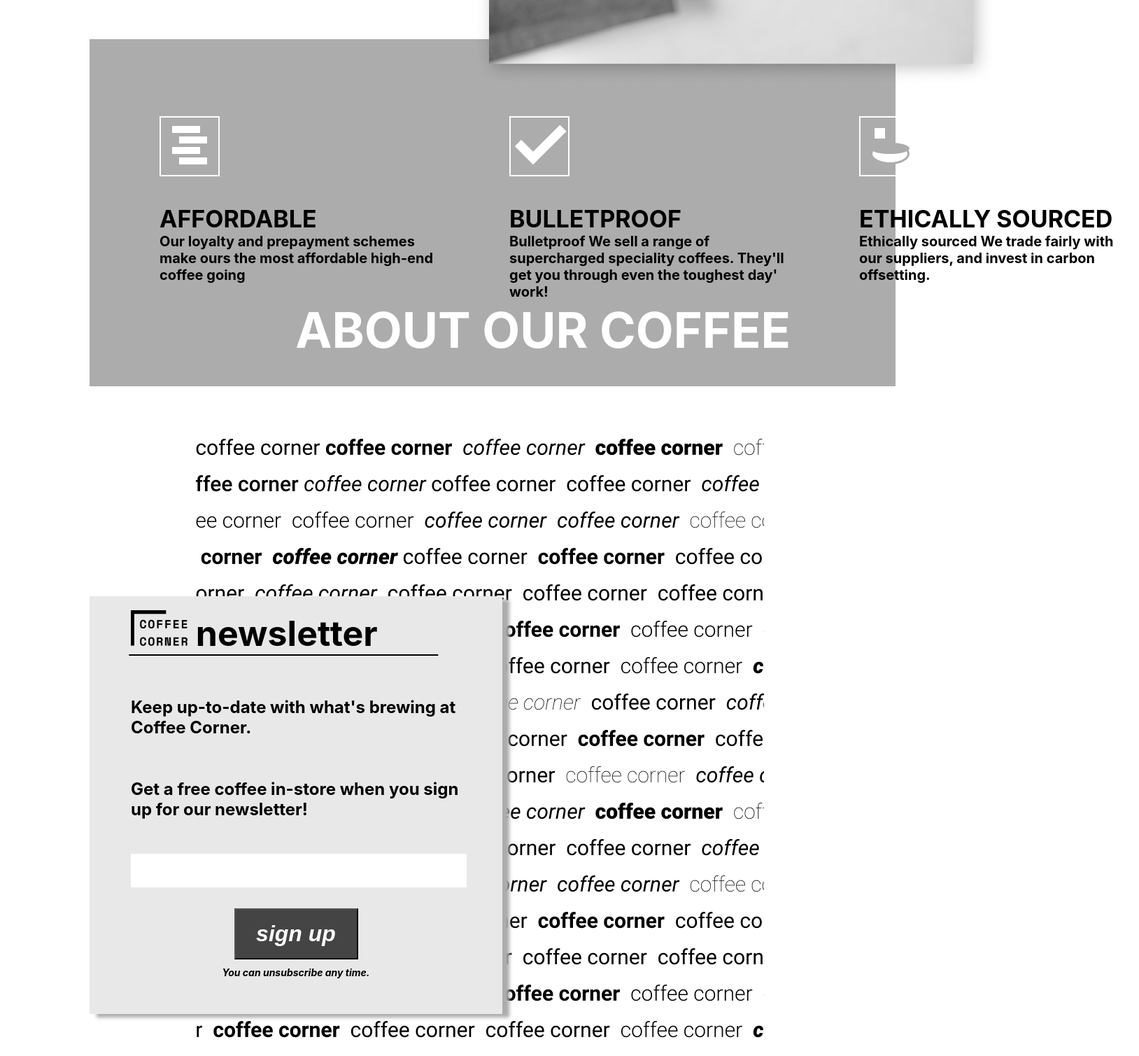
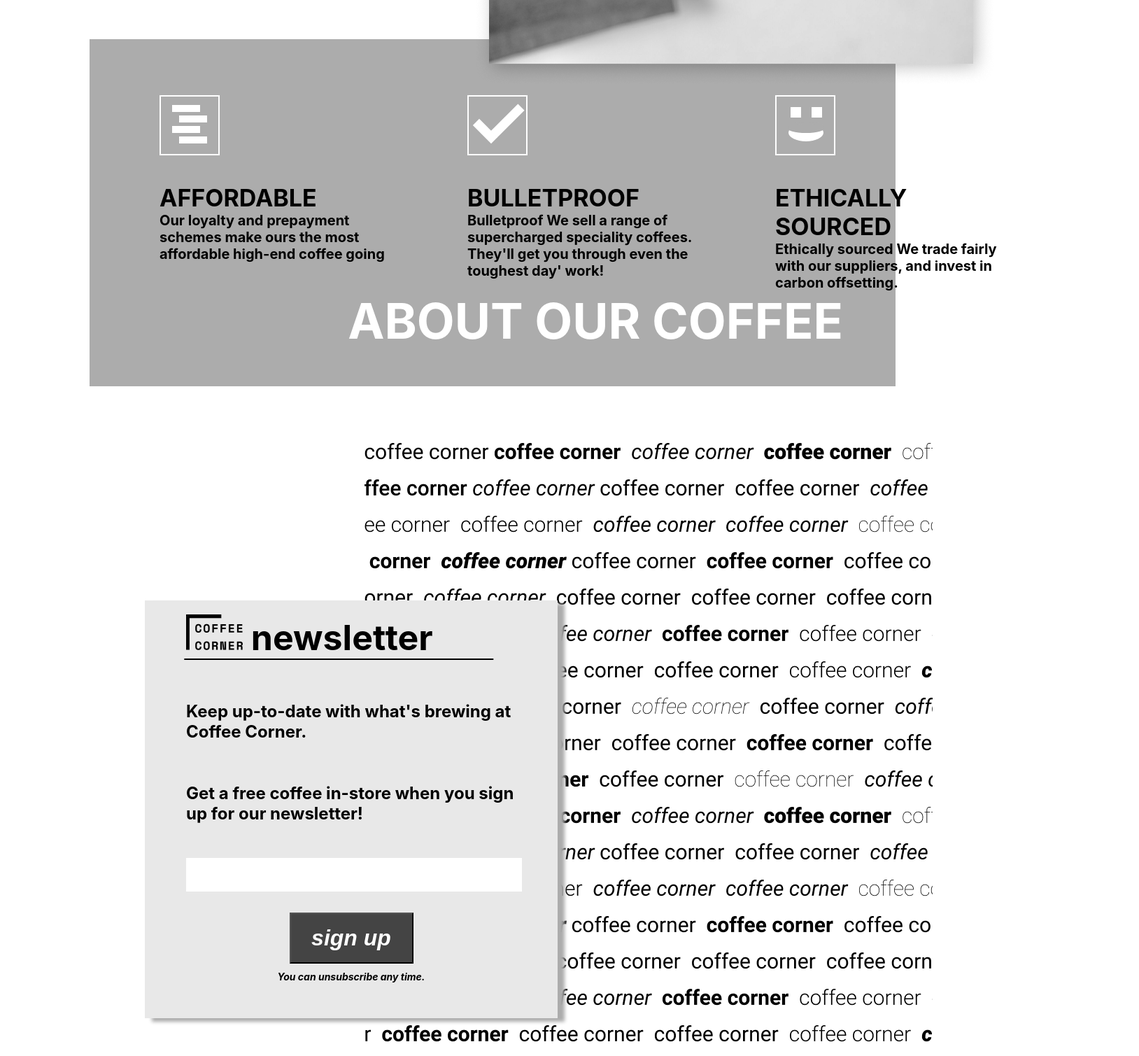
Before and after one commit to mperickson3/Coffee-Corner-App, a React (Create React App) app: page / in a window 1280 px wide. Shown: the part 880-2389 px from the top of the page at 70% size, 1628 px wide, since content can reach past the window. Built offline with nearby package versions, Linux system fonts and the light colour scheme.

Commit message:
Mostly display fixes

```diff
--- a/src/components/AboutOurCoffee/aboutOurCoffee.css
+++ b/src/components/AboutOurCoffee/aboutOurCoffee.css
@@ -1,7 +1,6 @@
 .greyBox {
   height: 496px;
-  width: 90%;
-  right: 0;
+  width: 90vw;
   margin-left: 10%;
   background-color: #acacac;
   color: white;
@@ -11,7 +10,7 @@
   color: white;
   font-size: 70px;
   text-align: right;
-  padding-right: 150px;
+  padding-right: 75px;
   /* transform: translate(0, 350px); */
 }
 
@@ -24,7 +23,7 @@
   display: flex;
   flex-direction: row;
   align-items: left;
-  width: 90vw;
+  width: 40vw;
 }
 
 .statementText {
@@ -45,7 +44,7 @@
   flex-direction: column;
   align-items: left;
   margin-left: 100px;
-  margin-top: 110px;
-  width: 400px;
+  margin-top: 80px;
+  width: 340px;
   margin-right: 0px;
 }
--- a/src/components/Newsletter/newsletter.css
+++ b/src/components/Newsletter/newsletter.css
@@ -5,7 +5,7 @@
   box-shadow: 10px 5px 5px #acacac;
   font-size: 50px;
   align-items: center;
-  margin: 300px auto 40px 10%;
+  margin: 300px auto 40px 15%;
   opacity: 1;
   z-index: 5;
   position: absolute;
@@ -68,12 +68,11 @@
 }
 
 .repeatCoffeeBox {
-  margin: 75px 0 0 0;
-  position: absolute;
-  right: 0;
+  margin-top: 75px;
+  margin-left: 40%;
   text-align: justify;
-  width: 1000px;
-  height: 1000px;
+  /* width: 1000px;
+  height: 1000px; */
 }
 
 .repeatCoffeeBold {
--- a/src/components/Newsletter/newsletter.js
+++ b/src/components/Newsletter/newsletter.js
@@ -5,6 +5,7 @@
 function Newsletter() {
   return (
     <div>
+      <div className="column">
         <div className="repeatCoffeeBox">
           <img src={CoffeeCorners} alt="coffee corners"></img>
           {/* coffee corner coffee corner coffee corner coffee corner coffee corner
@@ -34,6 +35,7 @@
           <div className="unsubscribe">You can unsubscribe any time.</div>
         </div>
       </div>
+    </div>
   );
 }
 
```
Lines whose indentation alone changed are shown as unchanged.
